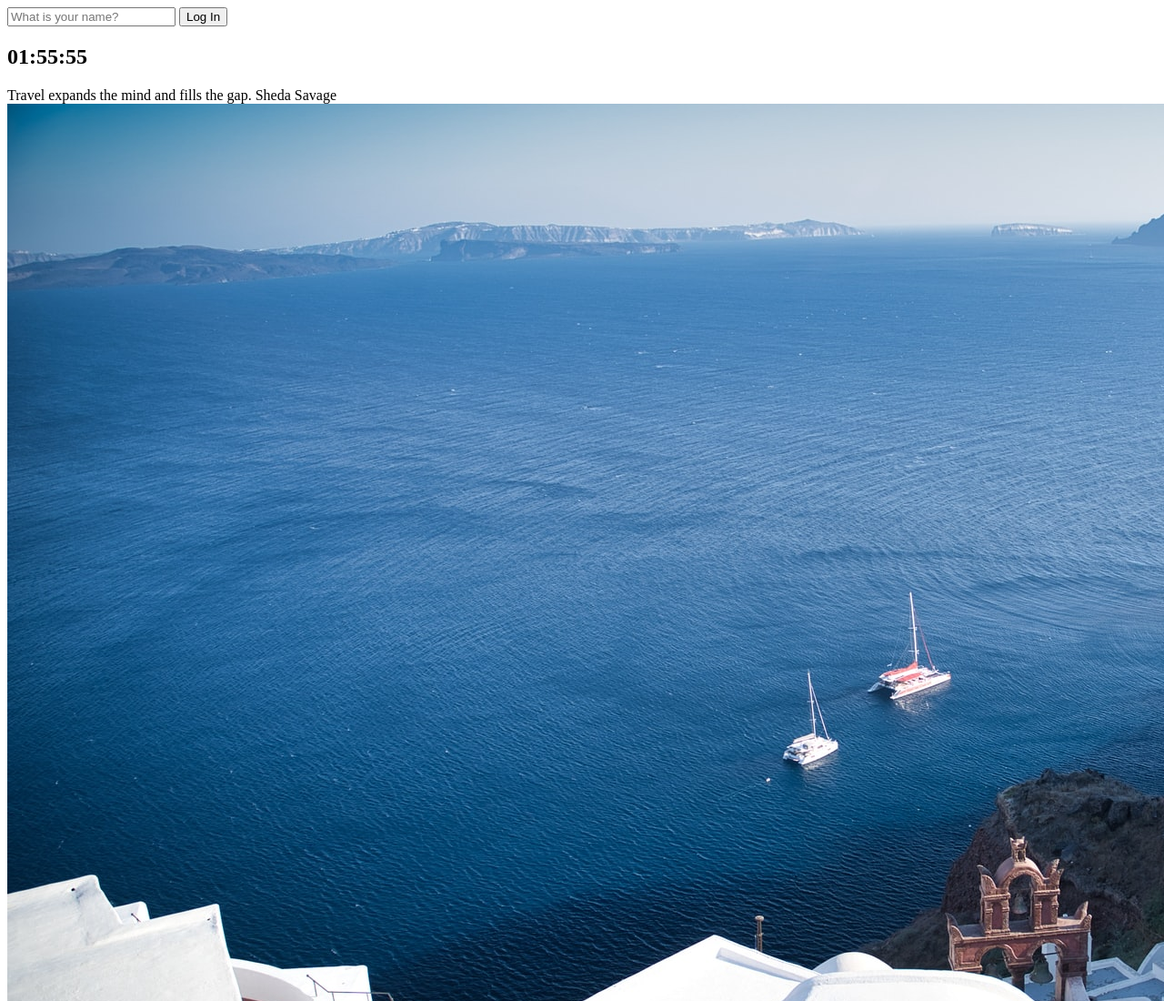
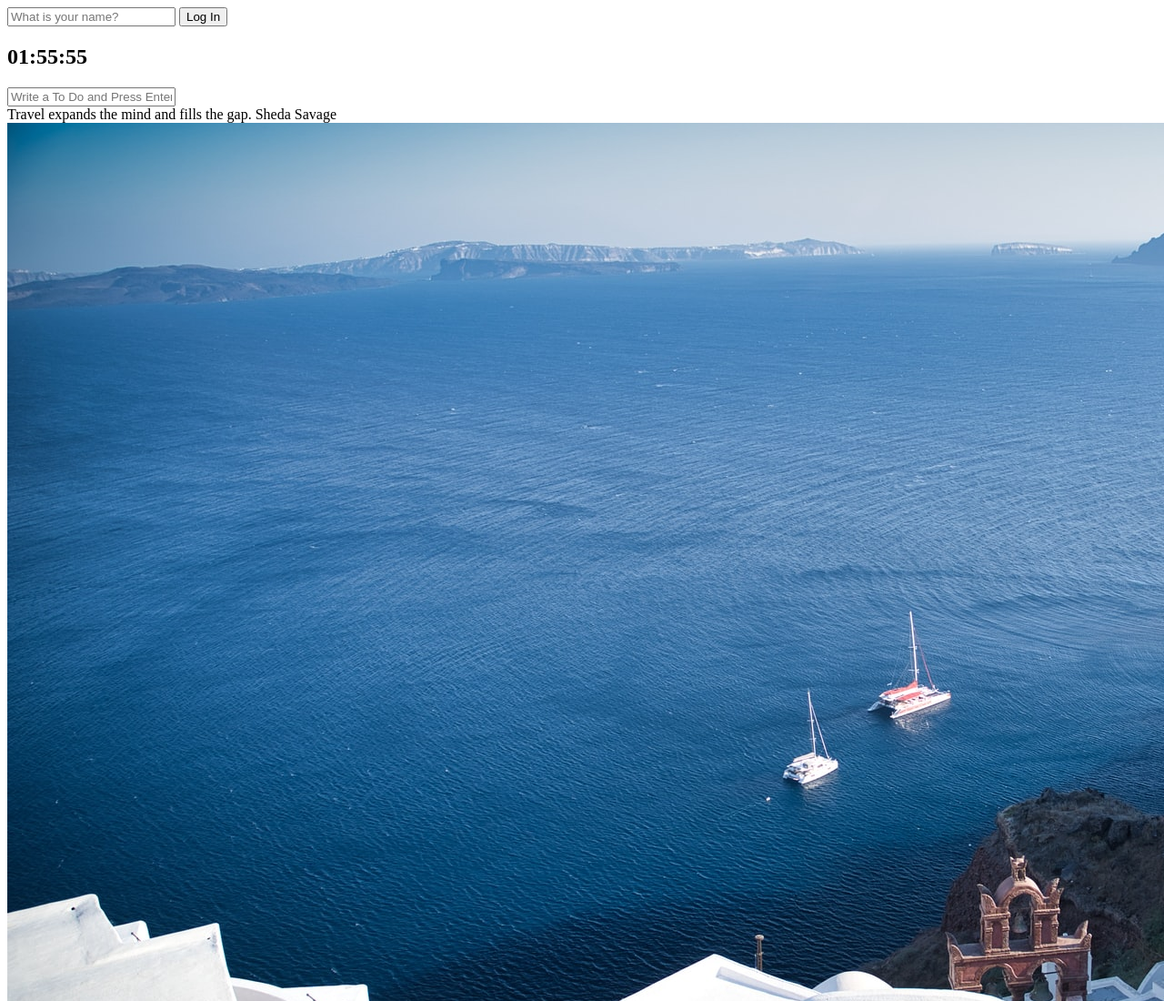
Before and after one commit to oranberry/chrome-app, a plain HTML site: page momentum/index.html in a window 1280 px wide. Shown: the top 1100 px of the page at 91% size. Drawn offline with Linux system fonts and the light colour scheme.

```diff
--- a/momentum/index.html
+++ b/momentum/index.html
@@ -14,6 +14,9 @@
     </form>
     <h2 id="clock">00:00:00</h2>
     <h1 id="greeting" class="hidden"></h1>
+    <form id="todo-form">
+        <input type="text" placeholder="Write a To Do and Press Enter" required>
+    </form>
     <div id="quote">
         <span></span>
         <span></span>
@@ -22,5 +25,6 @@
     <script src="js/clock.js"></script>
     <script src="js/quotes.js"></script>
     <script src="js/background.js"></script>
+    <script src="js/todo.js"></script>
 </body>
 </html>
--- a/momentum/js/background.js
+++ b/momentum/js/background.js
@@ -5,6 +5,6 @@
 const bgImage = document.createElement("img");
 bgImage.src = `img/${chosenImage}`;
 // body에 추가
-document.body.appendChild(bgImage);ㄴ
+document.body.appendChild(bgImage);
 // append - 가장 뒤에 추가
 // prepend - 가장 앞에 추가
```
